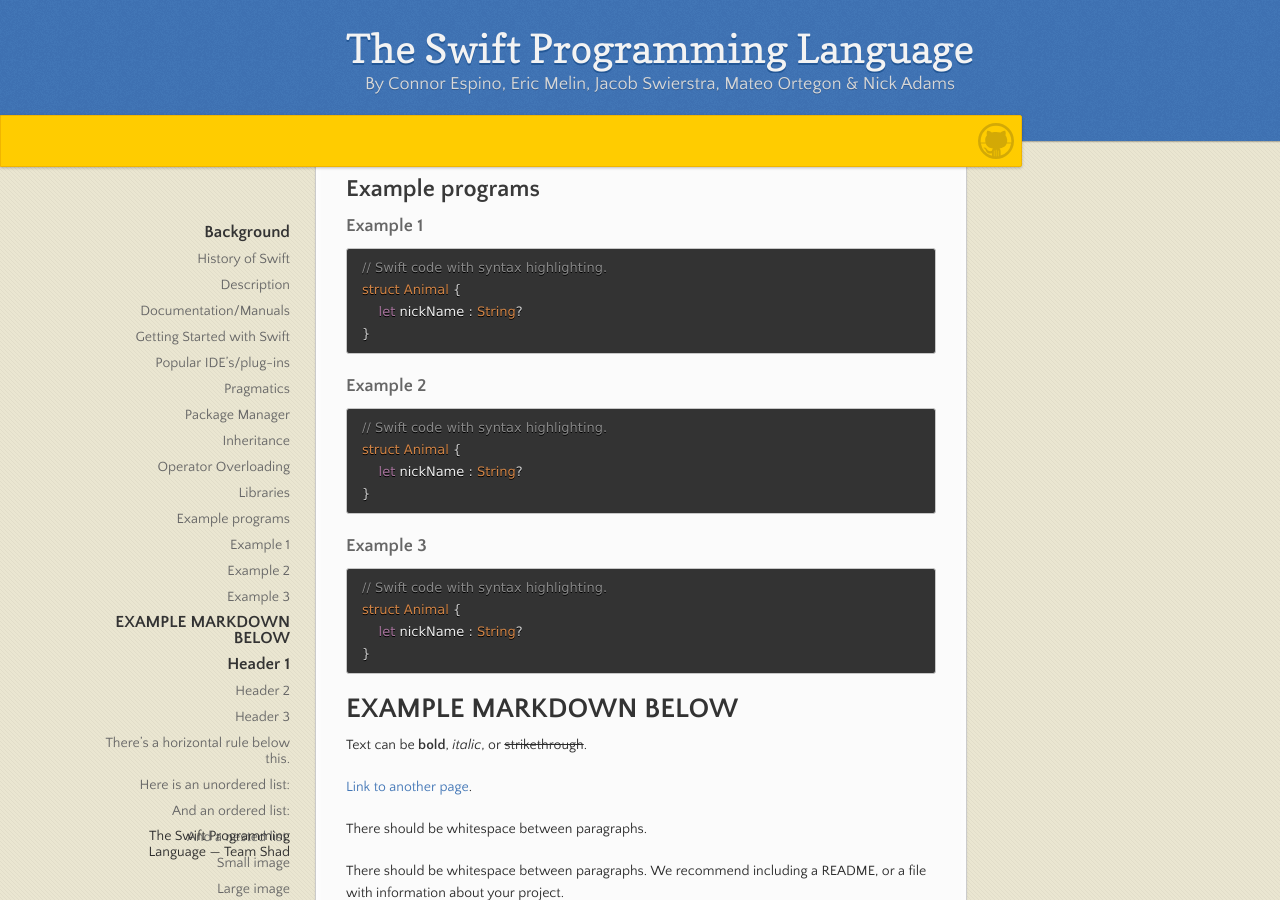
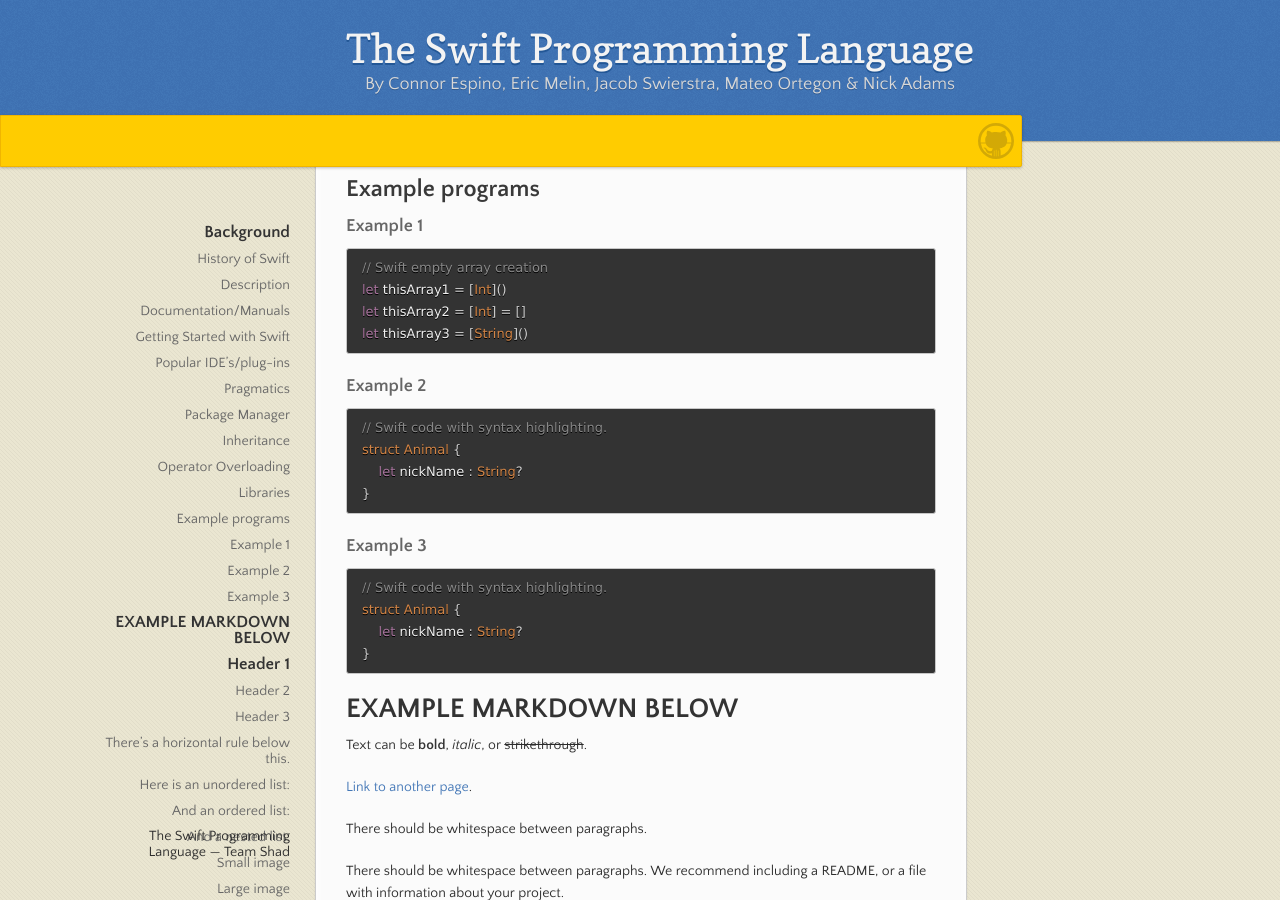
Before and after one commit to MelinHead225/cs354-lw1, a Jekyll site: the page built from index.md, in a window 1280 px wide and 900 px high, scrolled down 1373 px. Built offline with Jekyll 4.4.1, drawn with Linux system fonts in a browser that asks for light colours.

Commit message:
Swift code creating empty arrays

````diff
--- a/index.md
+++ b/index.md
@@ -49,10 +49,10 @@ Xcode
 ## Example programs
 ### Example 1
 ```swift
-// Swift code with syntax highlighting.
-struct Animal {
-    let nickName : String?
-}
+// Swift empty array creation
+let thisArray1 = [Int]()
+let thisArray2 = [Int] = []
+let thisArray3 = [String]()
 ```
 ### Example 2
 ```swift
````
